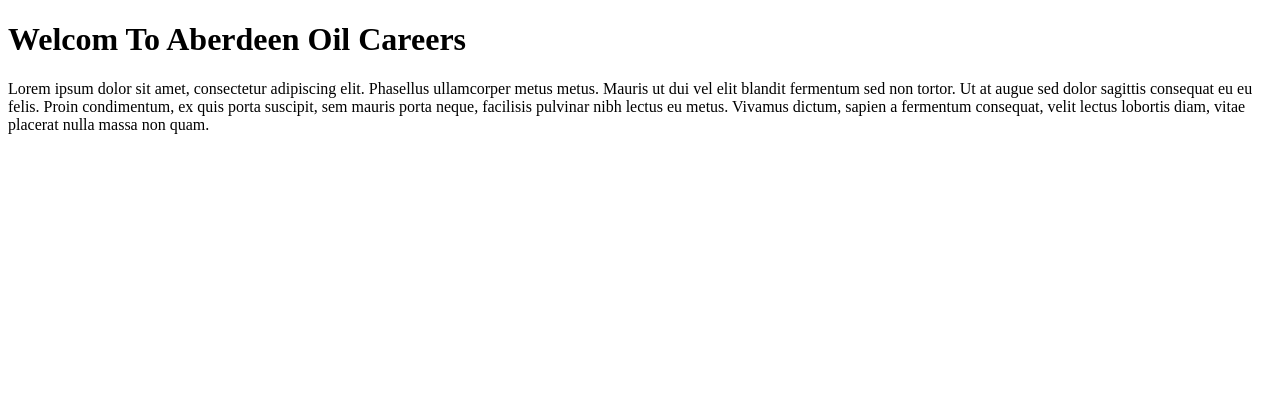
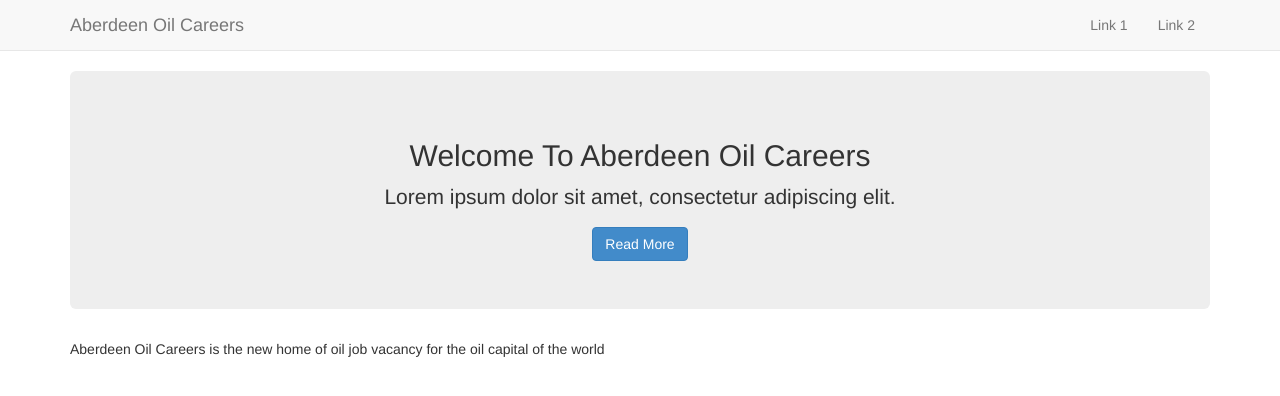
Before and after one commit to callummac88/aboil, a CodeIgniter app: page / in a window 1280 px wide. Shown: the top 396 px of the page. Run offline with CodeIgniter, Linux system fonts and the light colour scheme.

Commit message:
developed home view, added include to header, added bootstrap link
Signed-off-by: Callum Macdonald <callum@redevolution.com>

```diff
--- /dev/null
+++ b/application/views/header.html
@@ -0,0 +1,9 @@
+<div class="navbar navbar-default navbar-static-top">
+   <div class="container">
+  <a class="navbar-brand">Aberdeen Oil Careers</a>
+  <ul class="navbar-nav nav pull-right">
+      <li><a href="#">Link 1</a></li>
+      <li><a href="#">Link 2</a></li>
+  </ul>
+   </div>
+</div>
--- a/application/views/home.php
+++ b/application/views/home.php
@@ -3,19 +3,29 @@
 <head>
 	<meta charset="utf-8">
 	<title>Welcome</title>
+    <link rel="stylesheet" href="../public_html/assets/css/bootstrap.min.css ">
+
 
 </head>
 <body>
 
-<div>
-	<h1>Welcom To Aberdeen Oil Careers</h1>
+<?php include("header.html");?>
 
-	<div>
-		<p>Lorem ipsum dolor sit amet, consectetur adipiscing elit. Phasellus ullamcorper metus metus. Mauris ut dui vel elit blandit fermentum sed non tortor. Ut at augue sed dolor sagittis consequat eu eu felis. Proin condimentum, ex quis porta suscipit, sem mauris porta neque, facilisis pulvinar nibh lectus eu metus. Vivamus dictum, sapien a fermentum consequat, velit lectus lobortis diam, vitae placerat nulla massa non quam. </p>
+<div class="container">
 
-	</div>
+    <div class="jumbotron">
+      <center>
+	<h2>Welcome To Aberdeen Oil Careers</h2>
+        <p>Lorem ipsum dolor sit amet, consectetur adipiscing elit. </p>
+         <button class="btn btn-primary">Read More</button>
+      </center>
+    </div>
+
+    <p>Aberdeen Oil Careers is the new home of oil job vacancy for the oil capital of the world</p>
+
 
 </div>
 
+
 </body>
 </html>
```
Also changed, not shown: application/views/footer.php (added, +21 -0 lines), application/views/index.html (deleted, +0 -10 lines).
